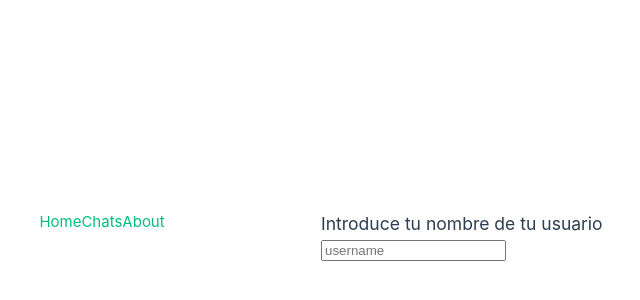
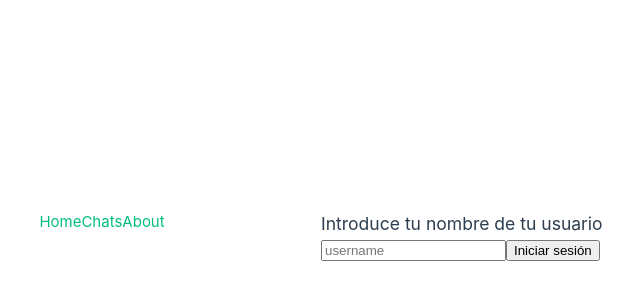
Before and after one commit to Edracobi028/vue-router, a Vue app: page / in a window 1280 px wide. Shown: the part 164-464 px from the top of the page, without its empty margins (319-959 px from the left). Built offline with nearby package versions, Linux system fonts and the light colour scheme.

Commit message:
Navegación programática 6/17

```diff
--- a/src/views/HomeView.vue
+++ b/src/views/HomeView.vue
@@ -3,6 +3,17 @@
     data(){
       return{
         username: '',
+      }
+    },
+    methods:{
+      iniciar(){
+        //Redirigir utilizando el objeto $router y push para Agregar un nuevo elemento al historial de navegación
+        this.$router.push('/chats');
+
+       /* this.$router.go(-1); //Redirije un paso atras */
+       /*  this.$router.replace('/chats') //La navegación no genera puntos en la historia y remplaza la existente */
+
+
       }
     }
   }
@@ -12,5 +23,6 @@
   <main>
     <h3>Introduce tu nombre de tu usuario </h3>
     <input type="text" placeholder="username" v-model="username">
+    <button @click="iniciar">Iniciar sesión</button>
   </main>
 </template>
```
